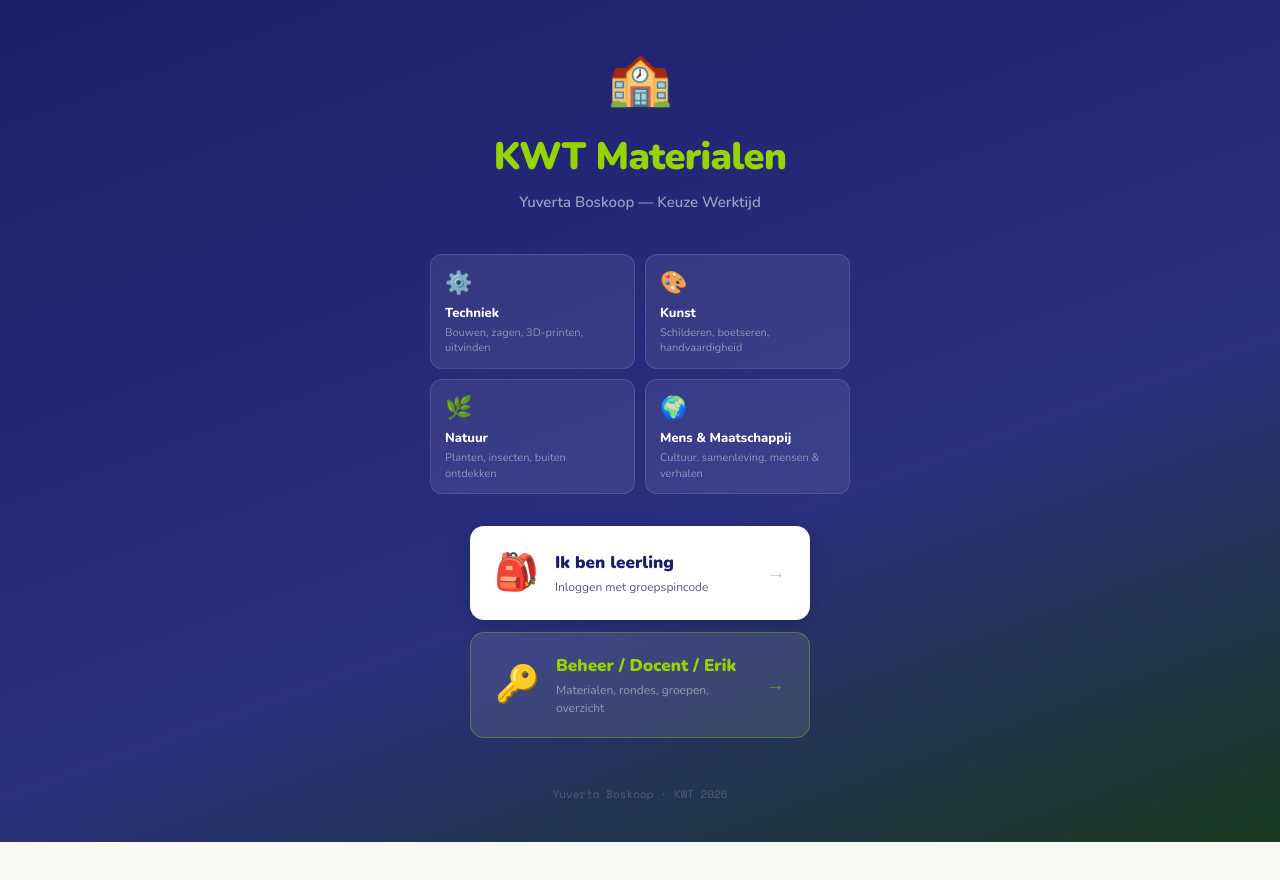
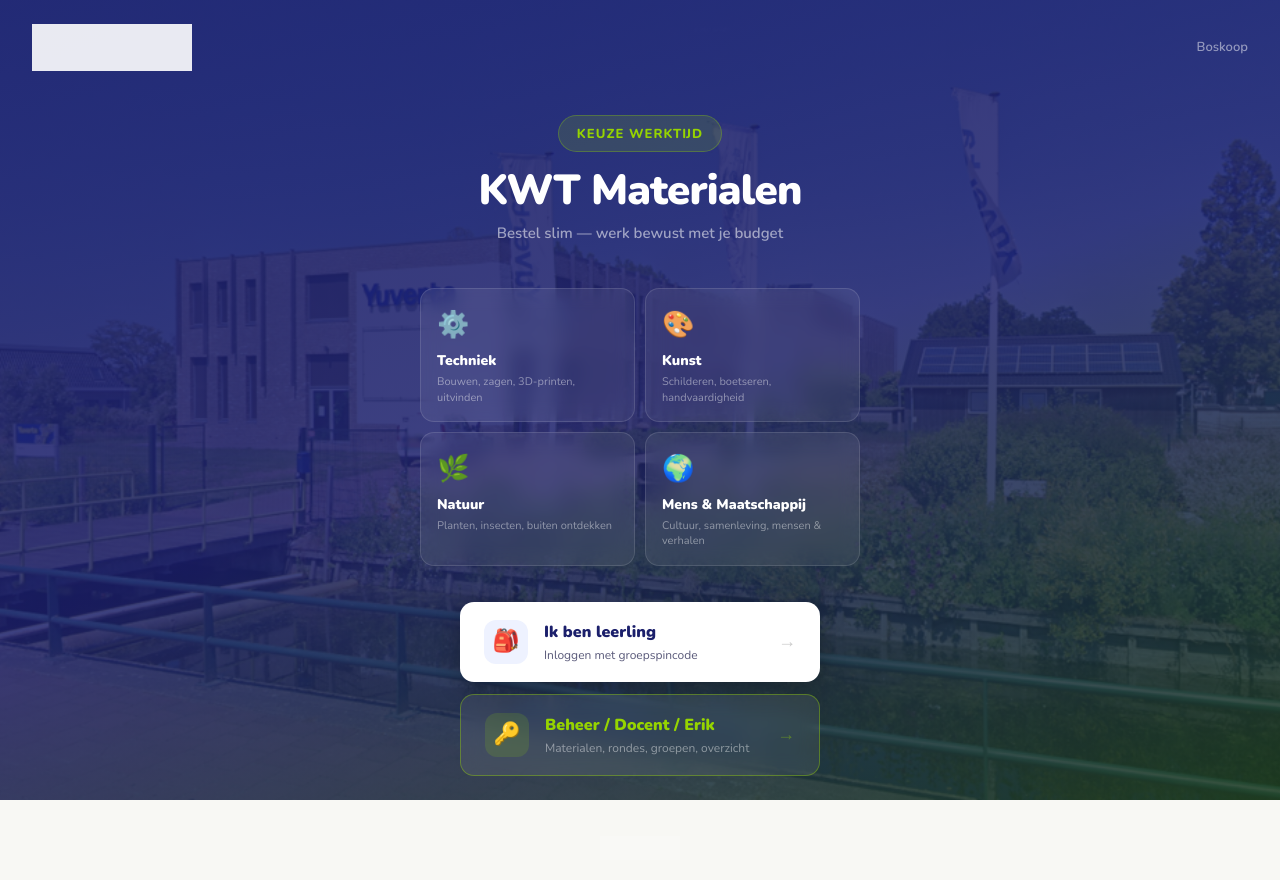
Before and after one commit to Bramriede/KWT, a Next.js app: page / in a window 1280 px wide. Shown: the top 880 px of the page. Before the commit the page ends 842 px from the top, so only its background shows below. Built offline with nearby package versions, Linux system fonts and the light colour scheme; no server answers.

Commit message:
Add files via upload

```diff
--- a/src/app/page.tsx
+++ b/src/app/page.tsx
@@ -1,57 +1,84 @@
 'use client'
 import Link from 'next/link'
+import Image from 'next/image'
 import { WERELDEN } from '@/lib/supabase'
 
 export default function Home() {
   return (
-    <main style={{ minHeight: '100vh', background: 'linear-gradient(160deg, #1B1F6B 0%, #2a3080 60%, #1a3a20 100%)', display: 'flex', flexDirection: 'column', alignItems: 'center', justifyContent: 'center', padding: '40px 20px' }}>
-      <div style={{ textAlign: 'center', marginBottom: 40 }}>
-        <div style={{ fontSize: 52, marginBottom: 10 }}>🏫</div>
-        <h1 style={{ fontFamily: 'Nunito', fontSize: 38, fontWeight: 900, color: '#96D400', letterSpacing: '-0.02em', marginBottom: 6 }}>KWT Materialen</h1>
-        <p style={{ color: 'rgba(255,255,255,0.55)', fontSize: 15, fontWeight: 600 }}>Yuverta Boskoop — Keuze Werktijd</p>
+    <main style={{ minHeight: '100vh', position: 'relative', display: 'flex', flexDirection: 'column' }}>
+      {/* Schoolfoto achtergrond */}
+      <div style={{ position: 'fixed', inset: 0, zIndex: 0 }}>
+        <Image src="/yuverta-school.jpg" alt="Yuverta Boskoop" fill style={{ objectFit: 'cover', objectPosition: 'center' }} priority />
+        <div style={{ position: 'absolute', inset: 0, background: 'linear-gradient(160deg, rgba(27,31,107,0.92) 0%, rgba(27,31,107,0.85) 50%, rgba(26,58,32,0.88) 100%)' }} />
       </div>
 
-      <div style={{ display: 'grid', gridTemplateColumns: 'repeat(2,1fr)', gap: 10, marginBottom: 32, maxWidth: 420, width: '100%' }}>
+      {/* Header met logo */}
+      <header style={{ position: 'relative', zIndex: 1, padding: '24px 32px', display: 'flex', alignItems: 'center', justifyContent: 'space-between' }}>
+        <Image src="/yuverta-logo.png" alt="Yuverta" width={160} height={47} style={{ filter: 'brightness(0) invert(1)', opacity: 0.9 }} />
+        <span style={{ color: 'rgba(255,255,255,0.5)', fontSize: 13, fontFamily: 'Nunito', fontWeight: 600 }}>Boskoop</span>
+      </header>
+
+      {/* Content */}
+      <div style={{ position: 'relative', zIndex: 1, flex: 1, display: 'flex', flexDirection: 'column', alignItems: 'center', justifyContent: 'center', padding: '20px 20px 60px' }}>
+
+        {/* Titel */}
+        <div style={{ textAlign: 'center', marginBottom: 44 }}>
+          <div style={{ display: 'inline-block', background: 'rgba(150,212,0,0.15)', border: '1px solid rgba(150,212,0,0.3)', borderRadius: 99, padding: '6px 18px', marginBottom: 16 }}>
+            <span style={{ color: '#96D400', fontSize: 13, fontWeight: 800, letterSpacing: '0.08em', textTransform: 'uppercase' }}>Keuze Werktijd</span>
+          </div>
+          <h1 style={{ fontFamily: 'Nunito', fontSize: 42, fontWeight: 900, color: 'white', letterSpacing: '-0.02em', marginBottom: 8, lineHeight: 1.1 }}>
+            KWT Materialen
+          </h1>
+          <p style={{ color: 'rgba(255,255,255,0.55)', fontSize: 15, fontWeight: 600 }}>
+            Bestel slim — werk bewust met je budget
+          </p>
+        </div>
+
+        {/* Werelden */}
+        <div style={{ display: 'grid', gridTemplateColumns: 'repeat(2,1fr)', gap: 10, marginBottom: 36, maxWidth: 440, width: '100%' }}>
           {WERELDEN.map(w => (
-          <div key={w.naam} style={{ background: 'rgba(255,255,255,0.08)', border: '1px solid rgba(255,255,255,0.12)', borderRadius: 12, padding: '12px 14px' }}>
-            <div style={{ fontSize: 22, marginBottom: 4 }}>{w.emoji}</div>
-            <div style={{ fontWeight: 800, fontSize: 13, color: 'white' }}>{w.naam}</div>
-            <div style={{ fontSize: 11, color: 'rgba(255,255,255,0.45)', marginTop: 2, lineHeight: 1.4 }}>{w.beschrijving}</div>
+            <div key={w.naam} style={{ background: 'rgba(255,255,255,0.07)', backdropFilter: 'blur(10px)', border: '1px solid rgba(255,255,255,0.12)', borderRadius: 14, padding: '16px 16px' }}>
+              <div style={{ fontSize: 26, marginBottom: 6 }}>{w.emoji}</div>
+              <div style={{ fontWeight: 900, fontSize: 14, color: 'white', marginBottom: 3 }}>{w.naam}</div>
+              <div style={{ fontSize: 11, color: 'rgba(255,255,255,0.45)', lineHeight: 1.4 }}>{w.beschrijving}</div>
             </div>
           ))}
         </div>
 
-      <div style={{ display: 'flex', flexDirection: 'column', gap: 12, width: '100%', maxWidth: 340 }}>
+        {/* Knoppen */}
+        <div style={{ display: 'flex', flexDirection: 'column', gap: 12, width: '100%', maxWidth: 360 }}>
           <Link href="/groep" style={{ textDecoration: 'none' }}>
-          <div style={{ background: 'white', borderRadius: 14, padding: '20px 24px', cursor: 'pointer', display: 'flex', alignItems: 'center', gap: 16, transition: 'transform 0.15s', boxShadow: '0 4px 20px rgba(0,0,0,0.2)' }}
-            onMouseEnter={e => (e.currentTarget.style.transform = 'translateY(-2px)')}
-            onMouseLeave={e => (e.currentTarget.style.transform = '')}>
-            <div style={{ fontSize: 36 }}>🎒</div>
+            <div style={{ background: 'white', borderRadius: 14, padding: '18px 24px', cursor: 'pointer', display: 'flex', alignItems: 'center', gap: 16, transition: 'transform 0.15s, box-shadow 0.15s', boxShadow: '0 4px 24px rgba(0,0,0,0.25)' }}
+              onMouseEnter={e => { e.currentTarget.style.transform = 'translateY(-2px)'; e.currentTarget.style.boxShadow = '0 8px 32px rgba(0,0,0,0.3)' }}
+              onMouseLeave={e => { e.currentTarget.style.transform = ''; e.currentTarget.style.boxShadow = '0 4px 24px rgba(0,0,0,0.25)' }}>
+              <div style={{ width: 44, height: 44, borderRadius: 12, background: '#EEF2FF', display: 'flex', alignItems: 'center', justifyContent: 'center', fontSize: 22, flexShrink: 0 }}>🎒</div>
               <div>
-              <div style={{ fontWeight: 900, fontSize: 17, color: '#1B1F6B' }}>Ik ben leerling</div>
+                <div style={{ fontWeight: 900, fontSize: 16, color: '#1B1F6B' }}>Ik ben leerling</div>
                 <div style={{ fontSize: 12, color: '#5a5a7a', marginTop: 2 }}>Inloggen met groepspincode</div>
               </div>
-            <div style={{ marginLeft: 'auto', fontSize: 20, color: '#ccc' }}>→</div>
+              <div style={{ marginLeft: 'auto', fontSize: 18, color: '#ccc' }}>→</div>
             </div>
           </Link>
 
           <Link href="/admin" style={{ textDecoration: 'none' }}>
-          <div style={{ background: 'rgba(255,255,255,0.10)', border: '1.5px solid rgba(150,212,0,0.35)', borderRadius: 14, padding: '20px 24px', cursor: 'pointer', display: 'flex', alignItems: 'center', gap: 16, transition: 'transform 0.15s' }}
+            <div style={{ background: 'rgba(255,255,255,0.08)', backdropFilter: 'blur(10px)', border: '1.5px solid rgba(150,212,0,0.4)', borderRadius: 14, padding: '18px 24px', cursor: 'pointer', display: 'flex', alignItems: 'center', gap: 16, transition: 'transform 0.15s' }}
               onMouseEnter={e => (e.currentTarget.style.transform = 'translateY(-2px)')}
               onMouseLeave={e => (e.currentTarget.style.transform = '')}>
-            <div style={{ fontSize: 36 }}>🔑</div>
+              <div style={{ width: 44, height: 44, borderRadius: 12, background: 'rgba(150,212,0,0.15)', display: 'flex', alignItems: 'center', justifyContent: 'center', fontSize: 22, flexShrink: 0 }}>🔑</div>
               <div>
-              <div style={{ fontWeight: 900, fontSize: 17, color: '#96D400' }}>Beheer / Docent / Erik</div>
+                <div style={{ fontWeight: 900, fontSize: 16, color: '#96D400' }}>Beheer / Docent / Erik</div>
                 <div style={{ fontSize: 12, color: 'rgba(255,255,255,0.45)', marginTop: 2 }}>Materialen, rondes, groepen, overzicht</div>
               </div>
-            <div style={{ marginLeft: 'auto', fontSize: 20, color: 'rgba(150,212,0,0.5)' }}>→</div>
+              <div style={{ marginLeft: 'auto', fontSize: 18, color: 'rgba(150,212,0,0.4)' }}>→</div>
             </div>
           </Link>
         </div>
+      </div>
 
-      <p style={{ color: 'rgba(255,255,255,0.2)', fontSize: 11, marginTop: 48, fontFamily: 'Space Mono, monospace' }}>
-        Yuverta Boskoop · KWT {new Date().getFullYear()}
-      </p>
+      {/* Footer */}
+      <div style={{ position: 'relative', zIndex: 1, textAlign: 'center', padding: '0 0 24px' }}>
+        <Image src="/yuverta-logo.png" alt="Yuverta" width={80} height={24} style={{ filter: 'brightness(0) invert(1)', opacity: 0.2 }} />
+      </div>
     </main>
   )
 }
```
Also changed, not shown: src/app/groep/page.tsx (+22 -35 lines), public/yuverta-logo.png (added), public/yuverta-school.jpg (added). Lines whose indentation alone changed are shown as unchanged.
